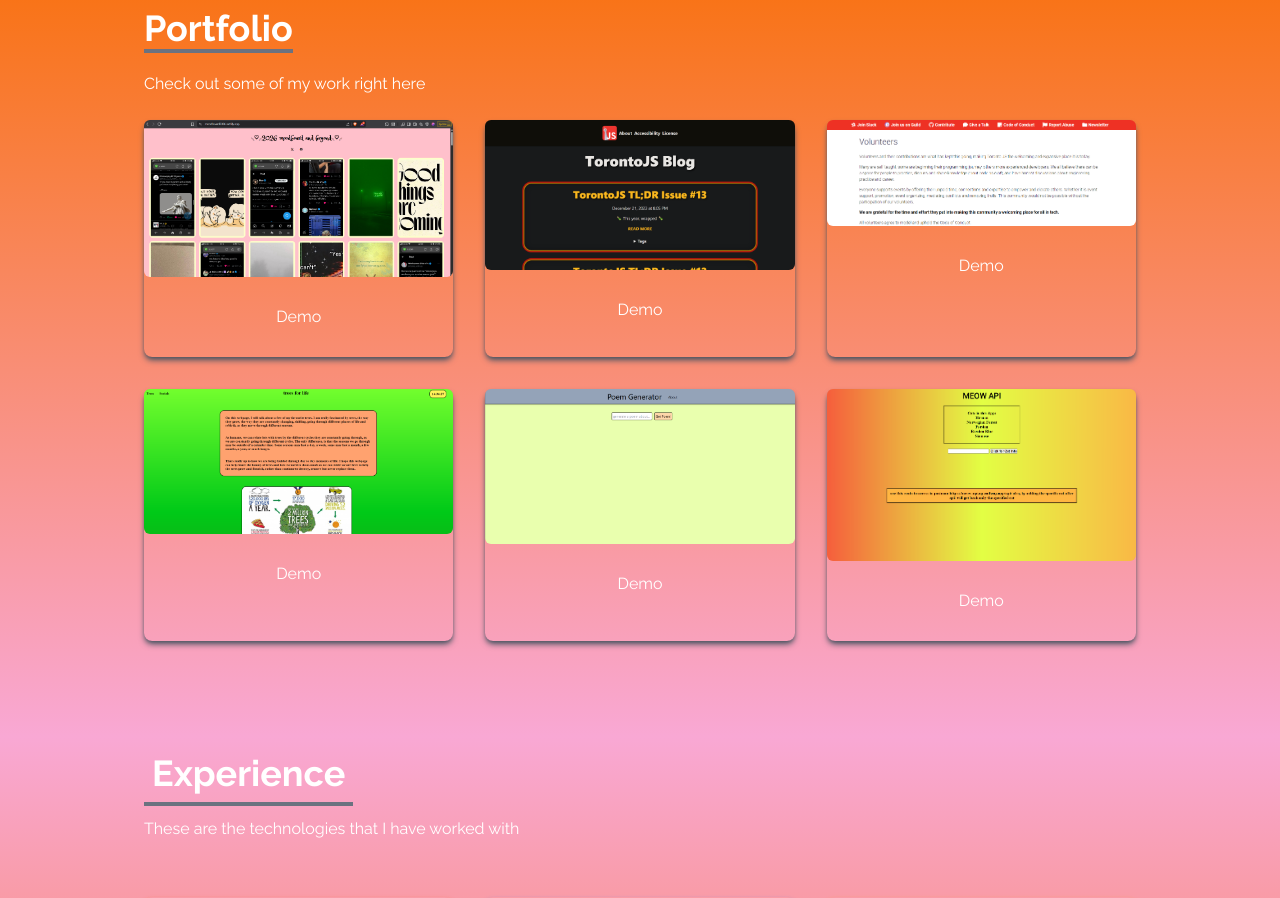
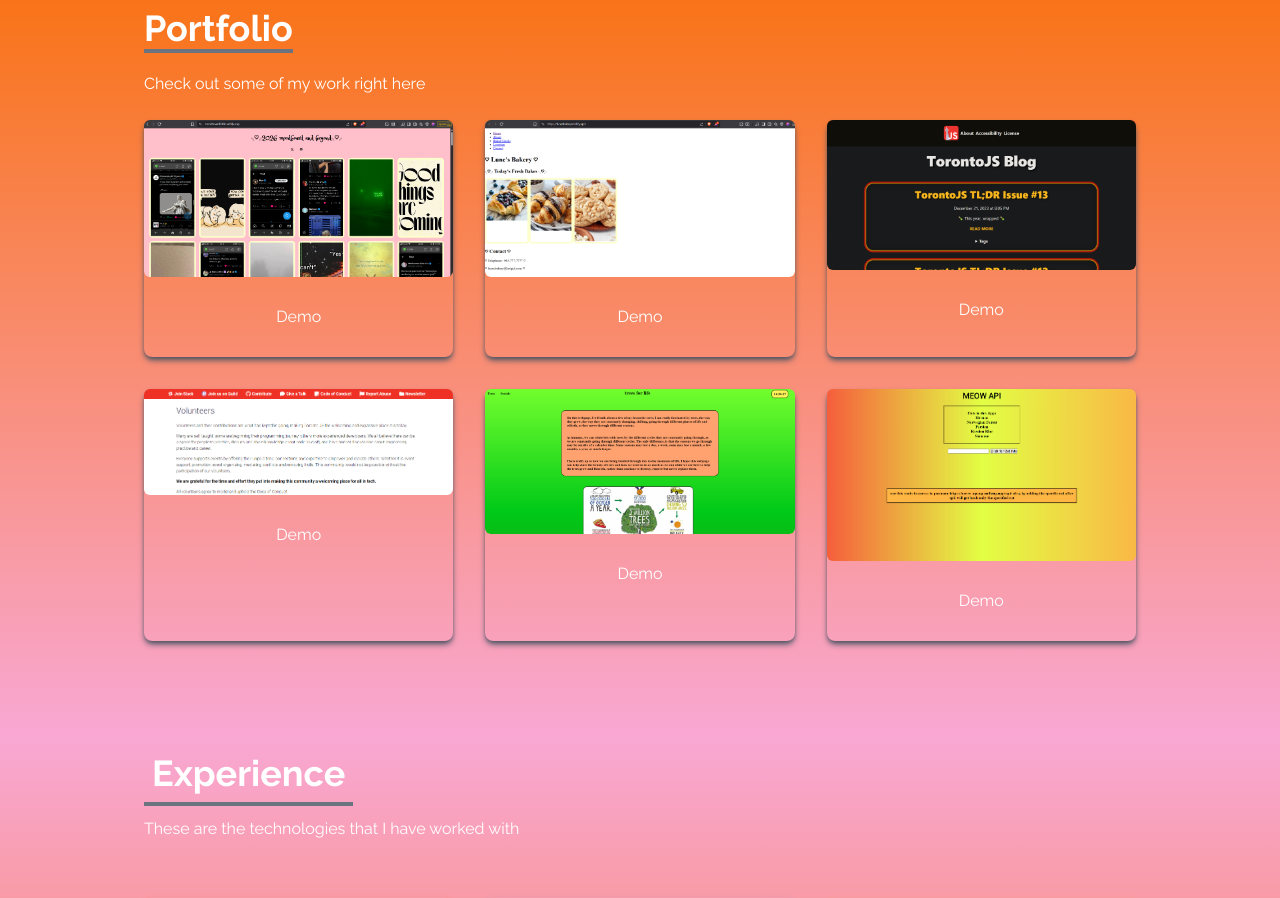
Before and after one commit to lunarfrm777/portfolio, a React (Create React App) app: page / in a window 1280 px wide. Shown: the part 1240-2138 px from the top of the page. Built offline with nearby package versions, Linux system fonts and the light colour scheme.

Commit message:
added bakery data,, updated ids,, as well as commented on cohereGen project need to get it back up and running to share on portfolio

```diff
--- a/src/components/Portfolio.js
+++ b/src/components/Portfolio.js
@@ -1,5 +1,6 @@
 import React from 'react'
 import moodboard from "../assets/project-assets/moodboard.png"
+import bakery from "../assets/project-assets/bakery.png"
 import meowApi from '../assets/project-assets/meowApi.png'
 import treesForLife from '../assets/project-assets/treesForLife.png'
 import cohereGen from '../assets/project-assets/cohereGen.png'
@@ -13,31 +14,37 @@ const Portfolio = () => {
             id: 1,
             src: moodboard,
             demoLink: 'https://moodboard2026.netlify.app/'
+        },{
+            id: 2,
+            src: bakery,
+            demoLink: 'https://lunesbakery.netlify.app/'
         },
         {
-            id: 2,
+            id: 3,
             src: torontoJsBl,
             codeLink: 'https://github.com/torontojs/blog',
             demoLink: 'https://blog.torontojs.com/'
         },
         {
-            id: 3,
+            id: 4,
             src: torontoJsVol,
             codeLink: 'https://github.com/torontojs/torontojs.com',
             demoLink: 'https://torontojs.com/volunteers'
         },
         {
-            id: 4,
+            id: 5,
             src: treesForLife,
             demoLink: 'https://treesareneededforlife.netlify.app/'
         },
+
+        // fix this ? maybe just need to fork from old github
+        // {
+        //     id: 6,
+        //     src: cohereGen,
+        //     demoLink: 'https://cohere-appppp.netlify.app/'
+        // },
         {
-            id: 5,
-            src: cohereGen,
-            demoLink: 'https://cohere-appppp.netlify.app/'
-        },
-        {
-            id: 6,
+            id: 7,
             src: meowApi,
             demoLink: 'https://meow-api-i9z4.onrender.com/'
         },
```
Also changed, not shown: src/assets/project-assets/bakery.png (added).
